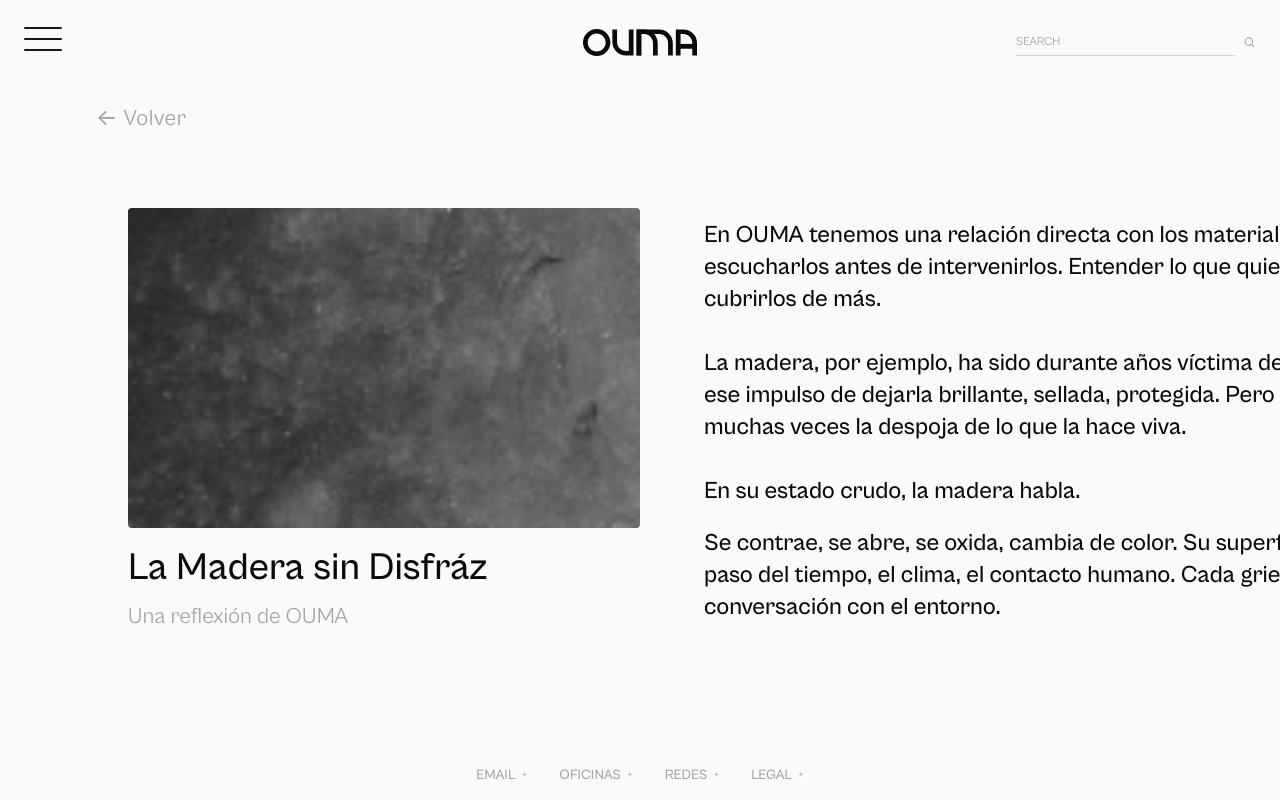
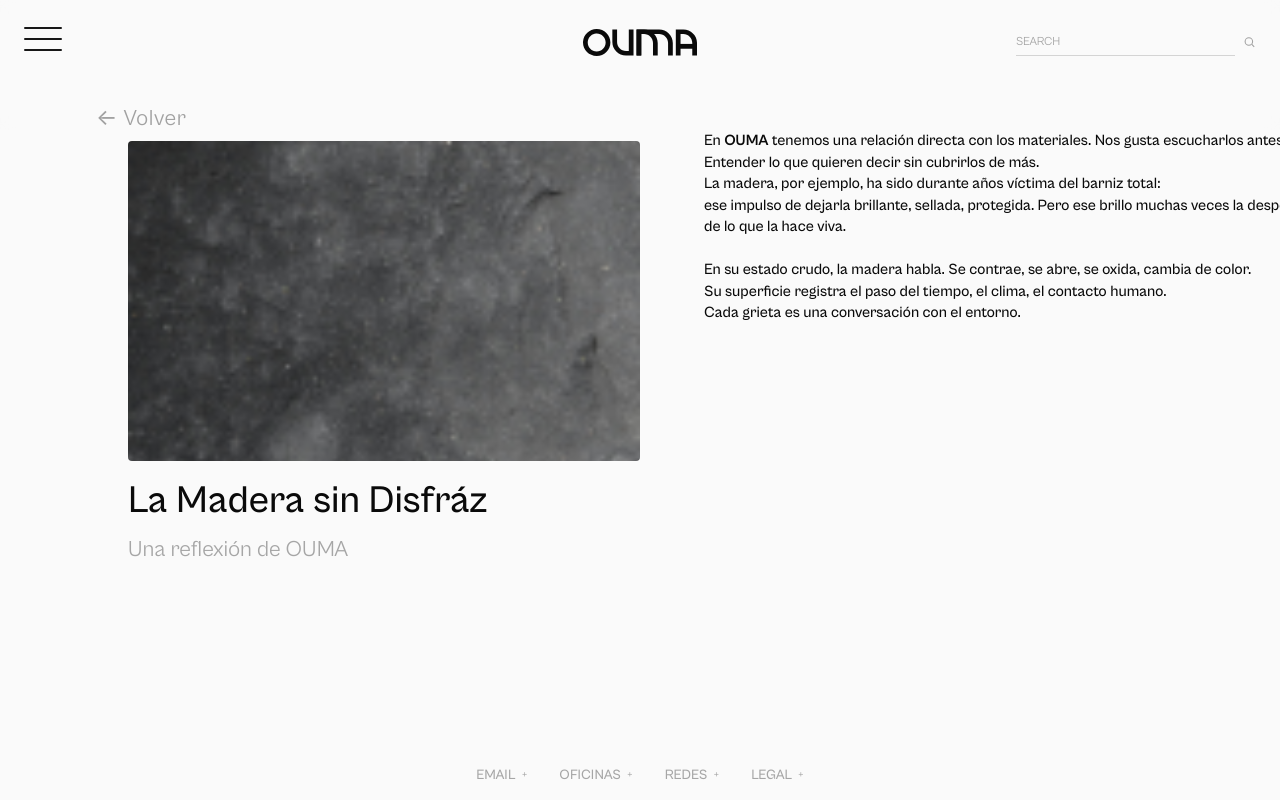
Before and after one commit to Carlos-Alejandro/Pruebas-, a React (Vite) app: page /blog/1 in a window 1280 px wide. Built offline with nearby package versions, Linux system fonts and the light colour scheme.

Commit message:
cambios para cmam

```diff
--- a/src/Landing/page/BlogDetailSection.tsx
+++ b/src/Landing/page/BlogDetailSection.tsx
@@ -1,10 +1,14 @@
-import { useEffect, useRef } from "react";
+import { useEffect, useRef, useState } from "react";
 import { useNavigate } from "react-router-dom";
 
 export default function BlogDetailSection() {
   const sectionRef = useRef<HTMLElement>(null);
-  const scrollerRef = useRef<HTMLDivElement>(null);
   const navigate = useNavigate();
+    // ---------- Scroller horizontal con DRAG para navegar entre paneles ----------
+      const scrollerRef = useRef<HTMLDivElement>(null);
+      const [draggingScroll, setDraggingScroll] = useState(false);
+      const dragStartX = useRef(0);
+      const dragStartScroll = useRef(0);
 
   // Imágenes del artículo
   const images = {
@@ -45,16 +49,49 @@ export default function BlogDetailSection() {
     return () => el.removeEventListener("wheel", onWheel);
   }, []);
 
+      // Drag horizontal sobre el scroller
+  const onScrollPointerDown: React.PointerEventHandler<HTMLDivElement> = (e) => {
+    const el = scrollerRef.current;
+    if (!el) return;
+    setDraggingScroll(true);
+    dragStartX.current = e.clientX;
+    dragStartScroll.current = el.scrollLeft;
+    (e.currentTarget as HTMLElement).setPointerCapture?.(e.pointerId);
+    e.preventDefault();
+  };
+
+  const onScrollPointerMove: React.PointerEventHandler<HTMLDivElement> = (e) => {
+    if (!draggingScroll) return;
+    const el = scrollerRef.current;
+    if (!el) return;
+    e.preventDefault();
+    const dx = e.clientX - dragStartX.current;
+    el.scrollLeft = dragStartScroll.current - dx;
+  };
+    const onScrollPointerUp: React.PointerEventHandler<HTMLDivElement> = (e) => {
+    setDraggingScroll(false);
+    (e.currentTarget as HTMLElement).releasePointerCapture?.(e.pointerId);
+  };
+
+
   return (
-    <main
-  ref={sectionRef}
-  className="bg-neutral-50 text-neutral-900 flex justify-center items-center relative overflow-hidden"
-  style={{
-    overflow: "visible",
-    position: "static",
-    zIndex: "auto",
-  }}
->
+          <main
+        ref={scrollerRef}
+        className={`
+          hidden md:block
+          w-full overflow-x-auto overflow-y-hidden
+          select-none
+          overscroll-x-contain
+          [&::-webkit-scrollbar]:hidden
+          ${draggingScroll ? "cursor-grabbing" : "cursor-grab"}
+        `}
+        style={{ scrollbarWidth: "none", msOverflowStyle: "none" }}
+        onPointerDown={onScrollPointerDown}
+        onPointerMove={onScrollPointerMove}
+        onPointerUp={onScrollPointerUp}
+        onPointerCancel={onScrollPointerUp}
+      >
+        <div>
 
       {/* 🔙 Botón volver */}
       <button
@@ -69,12 +106,9 @@ export default function BlogDetailSection() {
 
       {/* 🖥️ DESKTOP */}
       <div
-        ref={scrollerRef}
-        className="hidden md:flex overflow-x-auto overflow-y-hidden w-full h-full select-none [&::-webkit-scrollbar]:hidden cursor-grab"
-        style={{ scrollbarWidth: "none", msOverflowStyle: "none" }}
       >
         <div
-          className="flex justify-start items-center mx-auto"
+          className="flex justify-start mx-auto"
           style={{
             gap: "clamp(4rem, 4vw, 8rem)",
             paddingLeft: "clamp(8rem, 10vw, 13.8rem)",
@@ -126,41 +160,37 @@ export default function BlogDetailSection() {
 
           {/* 🔹 COLUMNA CENTRAL (Texto) */}
           <div
-            className="flex flex-col justify-center flex-shrink-0"
+            className="flex justify-items-start !import flex-shrink-0"
             style={{
               width: "clamp(46rem, 36vw, 66.7rem)",
               gap: "clamp(1.2rem, 1.5vw, 2.4rem)",
               color: "#0A0A0A",
               fontFamily: "'Cabinet Grotesk', sans-serif",
-              fontSize: "clamp(1.5rem, 1.2vw, 1.7rem)",
-              lineHeight: "clamp(2rem, 1.8vw, 2.1rem)",
+              fontSize: "clamp(.5rem, 1.2vw, 1.065rem)",
+              lineHeight: 1.4,
               fontWeight: 500,
             }}
           >
             <p>
-              En OUMA tenemos una relación directa con los materiales. Nos gusta
+              En <span className="font-bold">OUMA</span> tenemos una relación directa con los materiales. Nos gusta
               escucharlos antes de intervenirlos. Entender lo que quieren decir
               sin cubrirlos de más.
               <br />
-              <br />
               La madera, por ejemplo, ha sido durante años víctima del barniz
-              total: ese impulso de dejarla brillante, sellada, protegida. Pero
-              ese brillo muchas veces la despoja de lo que la hace viva.
+              total: <br /> ese impulso de dejarla brillante, sellada, protegida. Pero
+              ese brillo muchas veces la despoja <br /> de lo que la hace viva.
               <br />
               <br />
               En su estado crudo, la madera habla.
-            </p>
-
-            <p>
-              Se contrae, se abre, se oxida, cambia de color. Su superficie
-              registra el paso del tiempo, el clima, el contacto humano. Cada
+              Se contrae, se abre, se oxida, cambia de color. <br /> Su superficie
+              registra el paso del tiempo, el clima, el contacto humano. <br /> Cada
               grieta es una conversación con el entorno.
             </p>
           </div>
 
           {/* 🔹 COLUMNA DERECHA (Imagen grande) */}
           <div
-            className="overflow-hidden bg-[#D9D9D9] rounded-sm flex-shrink-0"
+            className="overflow-hidden bg-[#D9D9D9] rounded-sm flex-0"
             style={{
               width: "clamp(42rem, 35vw, 70rem)", // 700px
               height: "clamp(28rem, 25vw, 47.8rem)", // 478px
@@ -214,6 +244,7 @@ export default function BlogDetailSection() {
           className="w-full h-auto object-cover rounded-sm"
         />
       </div>
+      </div>
     </main>
   );
 }
--- a/src/Landing/page/Inicio.tsx
+++ b/src/Landing/page/Inicio.tsx
@@ -358,7 +358,7 @@ export default function Inicio() {
                 <img
                   src={it.src}
                   alt={it.title}
-                  className="h-full w-full object-cover"
+                  className="h-full w-full object-contain-sm object-center transition-transform duration-300 ease-in-out hover:scale-[1.03]"
                   draggable={false}
                   onDragStart={(e) => e.preventDefault()}
                   data-shared-key={it.key}
--- a/src/Landing/page/ProductsSection.tsx
+++ b/src/Landing/page/ProductsSection.tsx
@@ -82,7 +82,7 @@ export default function ProductsSection() {
   return (
     <section
       ref={sectionRef}
-      className="text-[#0A0A0A] flex justify-center items-center relative overflow-hidden"
+      className="text-[#0A0A0A] flex justify-center items-center  overflow-hidden"
     >
       {/* DESKTOP: Scroller horizontal continuo (sin snap) */}
       <div
--- a/src/Landing/page/ProyectoDetalle.tsx
+++ b/src/Landing/page/ProyectoDetalle.tsx
@@ -119,8 +119,8 @@ export default function ProyectoDetalle() {
   };
 
   return (
-    <main className="container mx-auto max-w-[1440px] px-3 md:px-6 pt-8 md:pt-24 pb-24">
-      <div className="text-[12px] text-neutral-400 mb-4">
+    <main className="container mx-auto max-w-[1440px] px-3 md:px-6 pt-8 md:pt-24">
+      <div className="text-[12px] text-neutral-400">
         <button onClick={handleBack} className="hover:text-neutral-700">← Volver</button>
       </div>
 
@@ -156,7 +156,7 @@ export default function ProyectoDetalle() {
           />
         </figure>
 
-        <article className="w-[560px] lg:w-[667px] shrink-0 flex flex-col pr-4 min-h-[62vh]">
+        <article className="w-[560px] lg:w-[667px] shrink-0 flex flex-col pr-4">
           <p className="font-medium text-neutral-900 text-[15px] md:text-[17px] leading-[1.3] tracking-normal antialiased">
             {description}
           </p>
```
Also changed, not shown: src/Landing/components/NosotrosModule.tsx (+66 -100 lines), src/common/svg/InteractiveSvg.tsx (+76 -46 lines).
